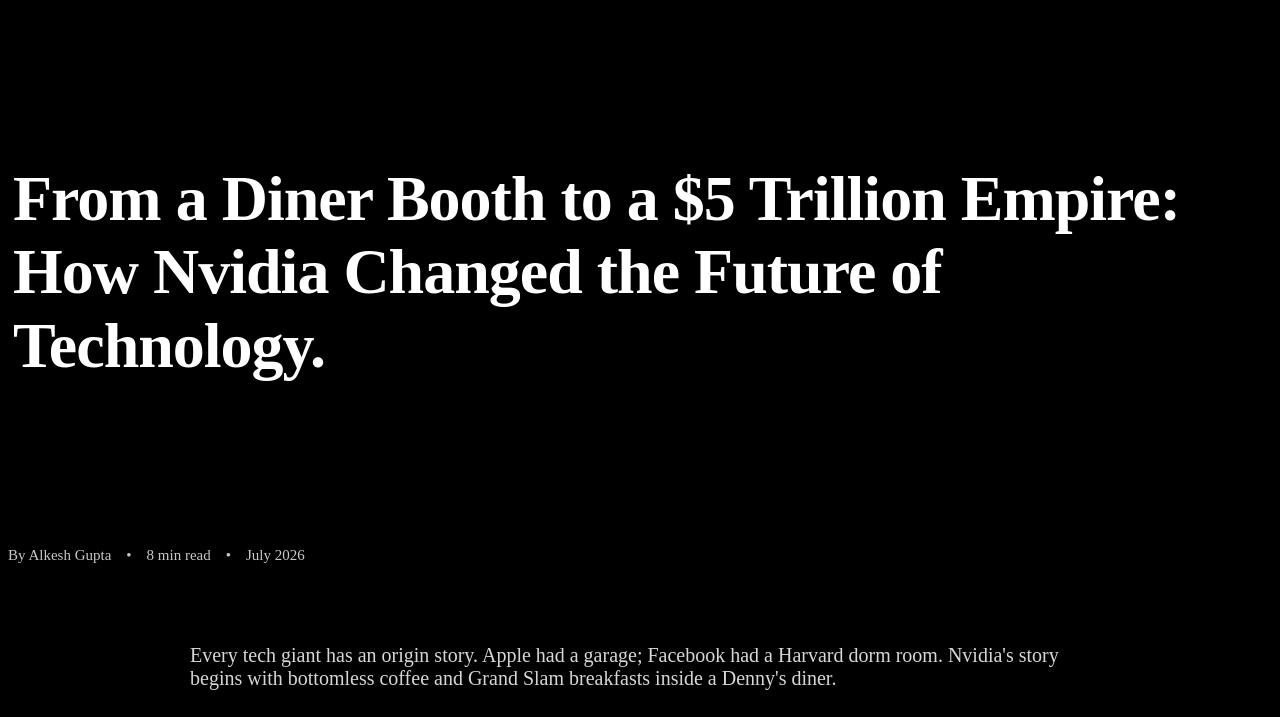
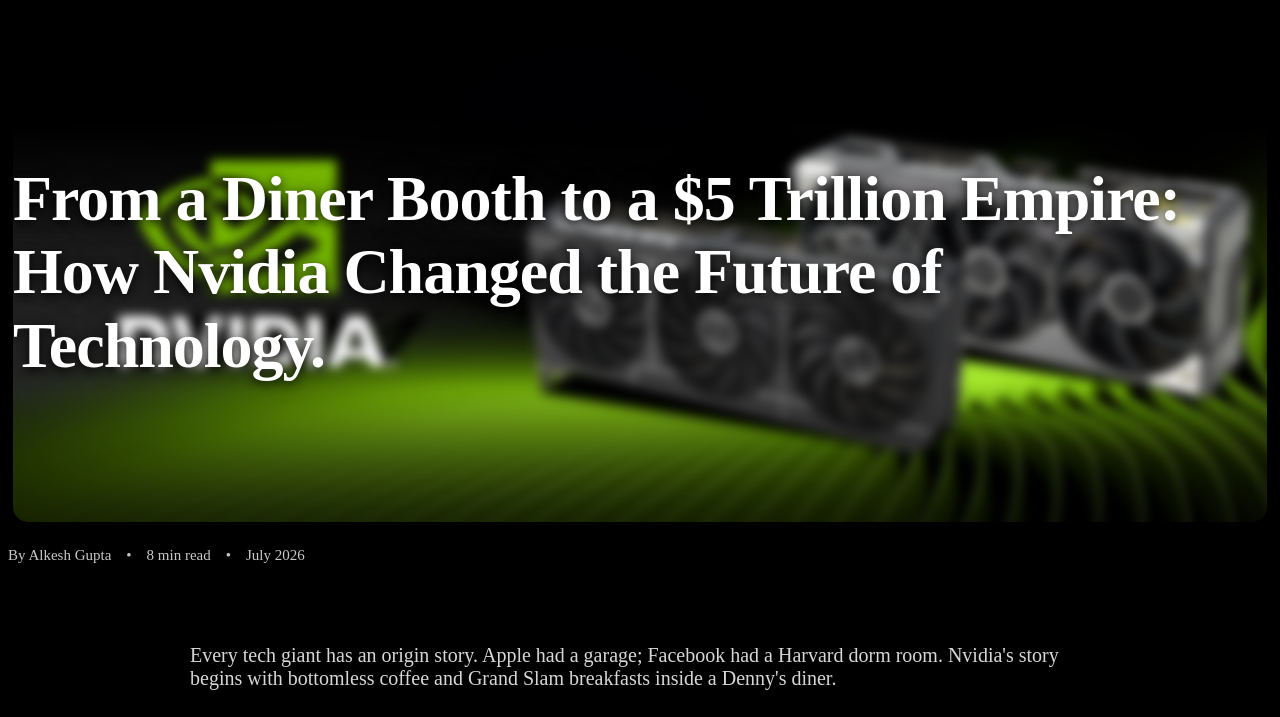
Before and after one commit to guptaalkesh050/BizStories, a plain HTML site: page index.html in a window 1280 px wide. Shown: the part 68-785 px from the top of the page. Drawn offline with Linux system fonts and the light colour scheme.

Commit message:
Uncomment header background image styles in style.css

```diff
--- a/style.css
+++ b/style.css
@@ -22,7 +22,7 @@
         0 0 25px rgba(0,0,0,.4);
 
 }
-/*.header::before {
+.header::before {
     content: "";
     position: absolute;
     inset: 0;
@@ -32,7 +32,7 @@
     transform: scale(1.1);
     filter:blur(5px);
     z-index: -1;
-}*/
+}
 .Biz {
     color: red;
     font-family: Tiempos;
```
